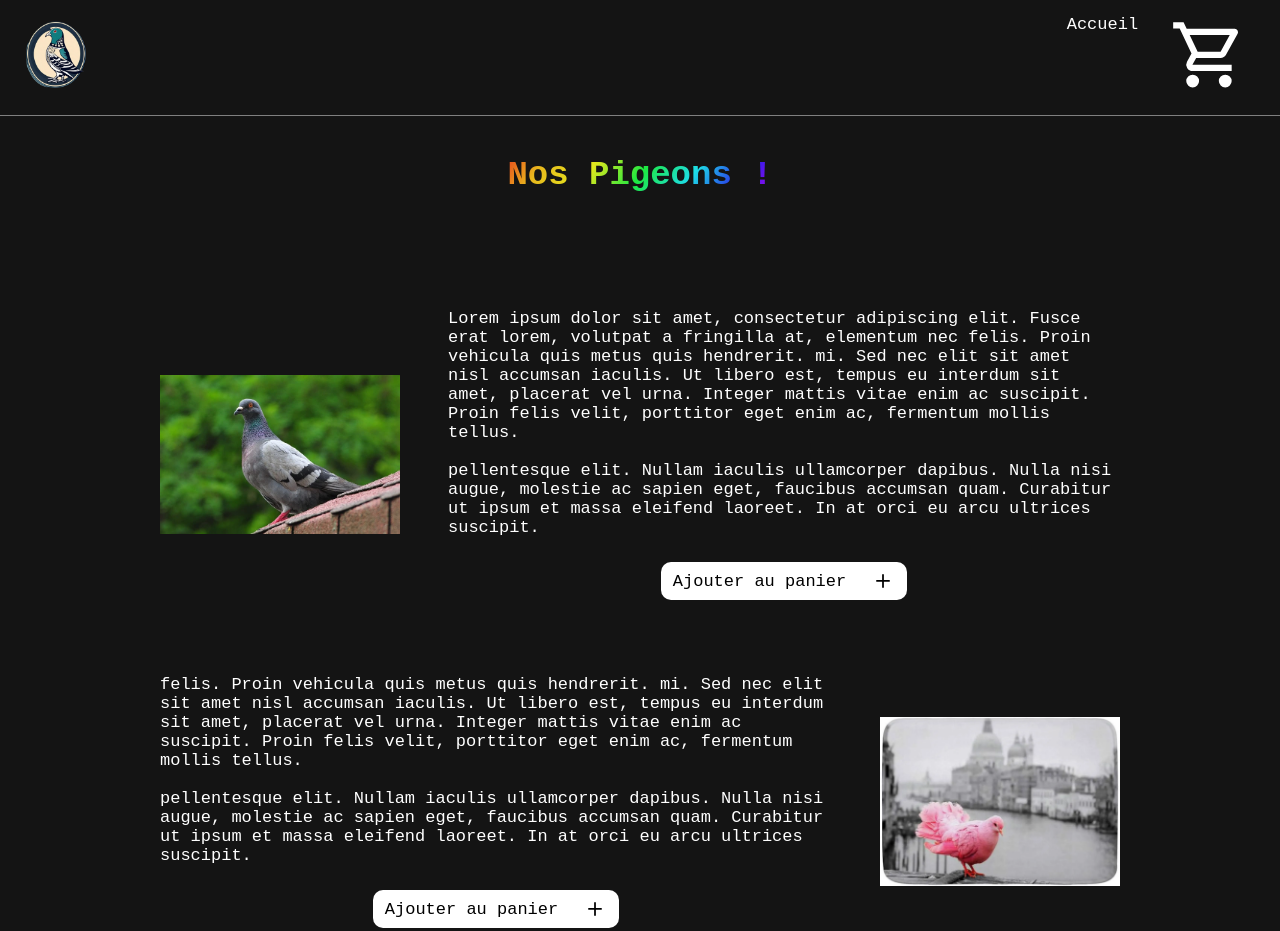
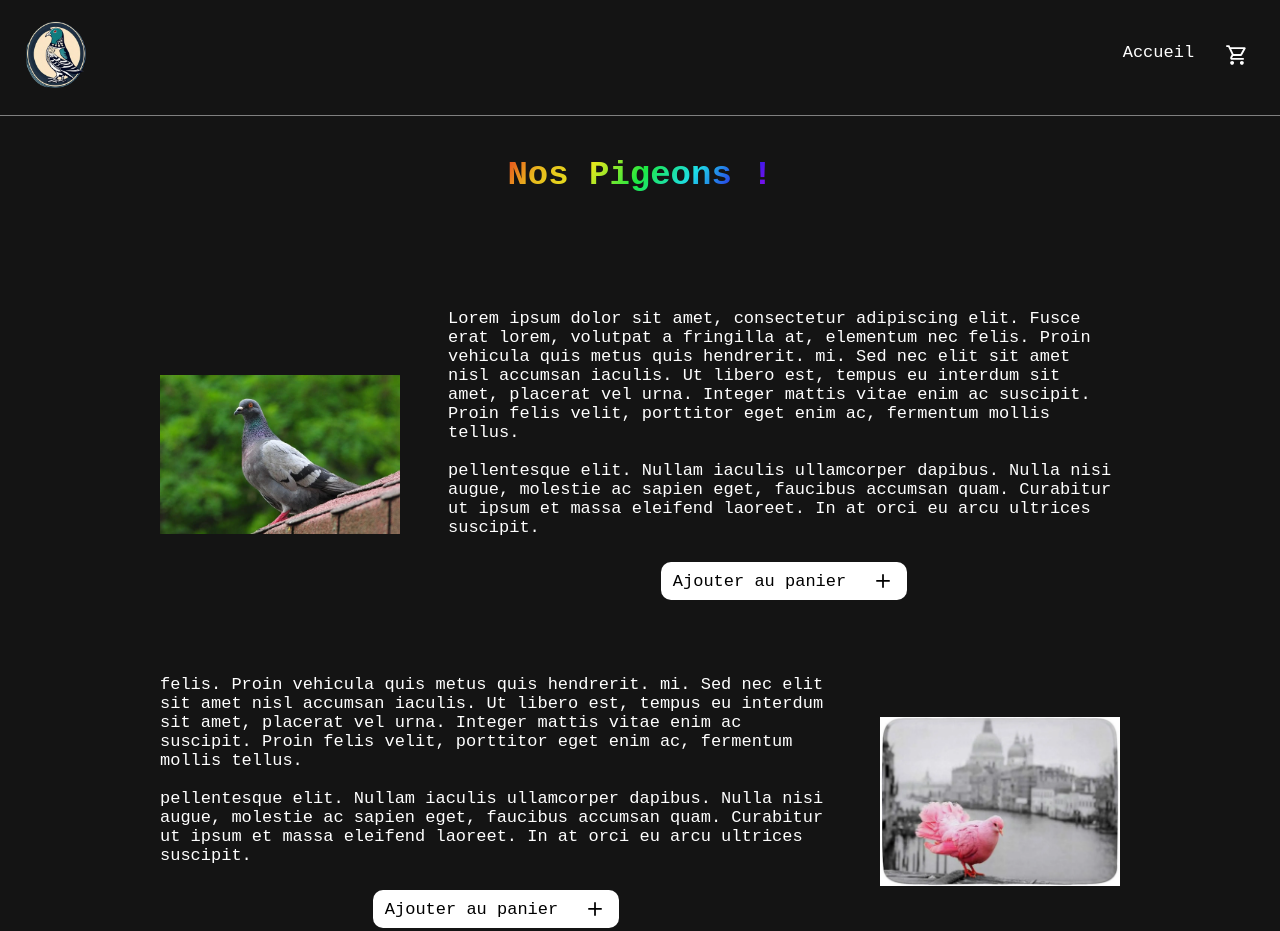
Before and after one commit to eli-ott/tunnel-achat, a plain HTML site: page index.html in a window 1280 px wide. Shown: the top 931 px of the page. Drawn offline with Linux system fonts and the light colour scheme.

Commit message:
modifs design nav

```diff
--- a/style/nav.css
+++ b/style/nav.css
@@ -9,7 +9,7 @@ nav {
 
 	border-bottom: solid 1px grey;
 }
-nav img{
+nav > a > img {
 	height: 80px;
 }
 nav ul {
```
